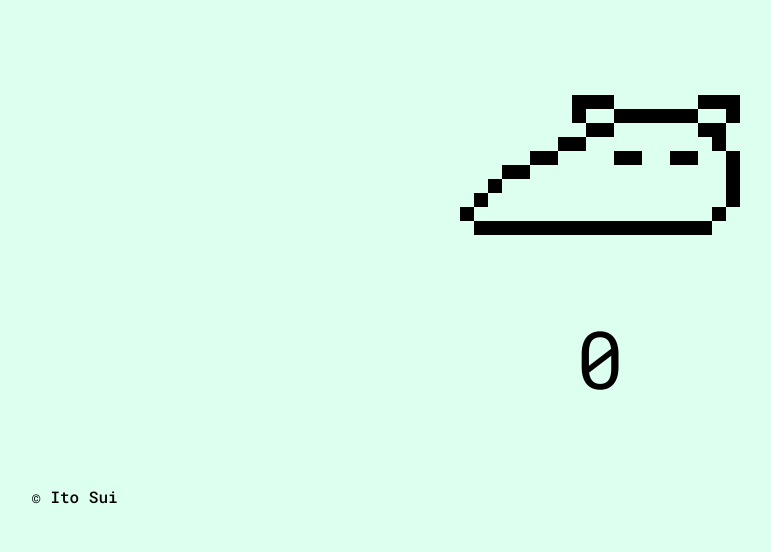
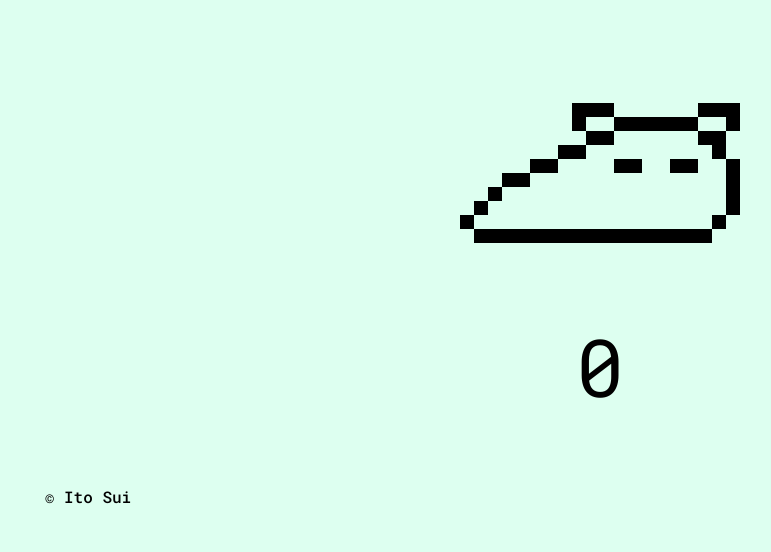
Before and after one commit to suiem/okine-counter, a plain HTML site: page index.html in a window 1280 px wide. Shown: the part 248-800 px from the top of the page, without its empty margins (40-811 px from the left). Drawn offline with Linux system fonts and the light colour scheme.

Commit message:
微調整

```diff
--- a/style.css
+++ b/style.css
@@ -1,3 +1,5 @@
+/* common */
+
 body {
   font-family: 'Roboto Mono', monospace;
   font-weight: normal;
@@ -15,9 +17,9 @@ a {
 
 .wrapper {
   position: relative;
-  width: 90%;
   height: 90vh;
   margin: 0 auto;
+  padding: 0 6vw;
 }
 
 /* header */
@@ -48,12 +50,7 @@ h1 {
   background: url("images/sleep.png") no-repeat center bottom;
   background-size: 70%;
   max-width: 480px;
-  height: 40vh;
- }
-@media screen and (min-width: 768px) {
-  .okine {
-    height: 35vh;
-  }
+  height: 36vh;
  }
 
 .okine:hover {
@@ -85,7 +82,7 @@ footer {
 }
   @media screen and (max-width: 767px) {
     footer {
-    bottom: -20px;
+      bottom: 80px;
     }
   }
 
```
Lines whose indentation alone changed are shown as unchanged.
